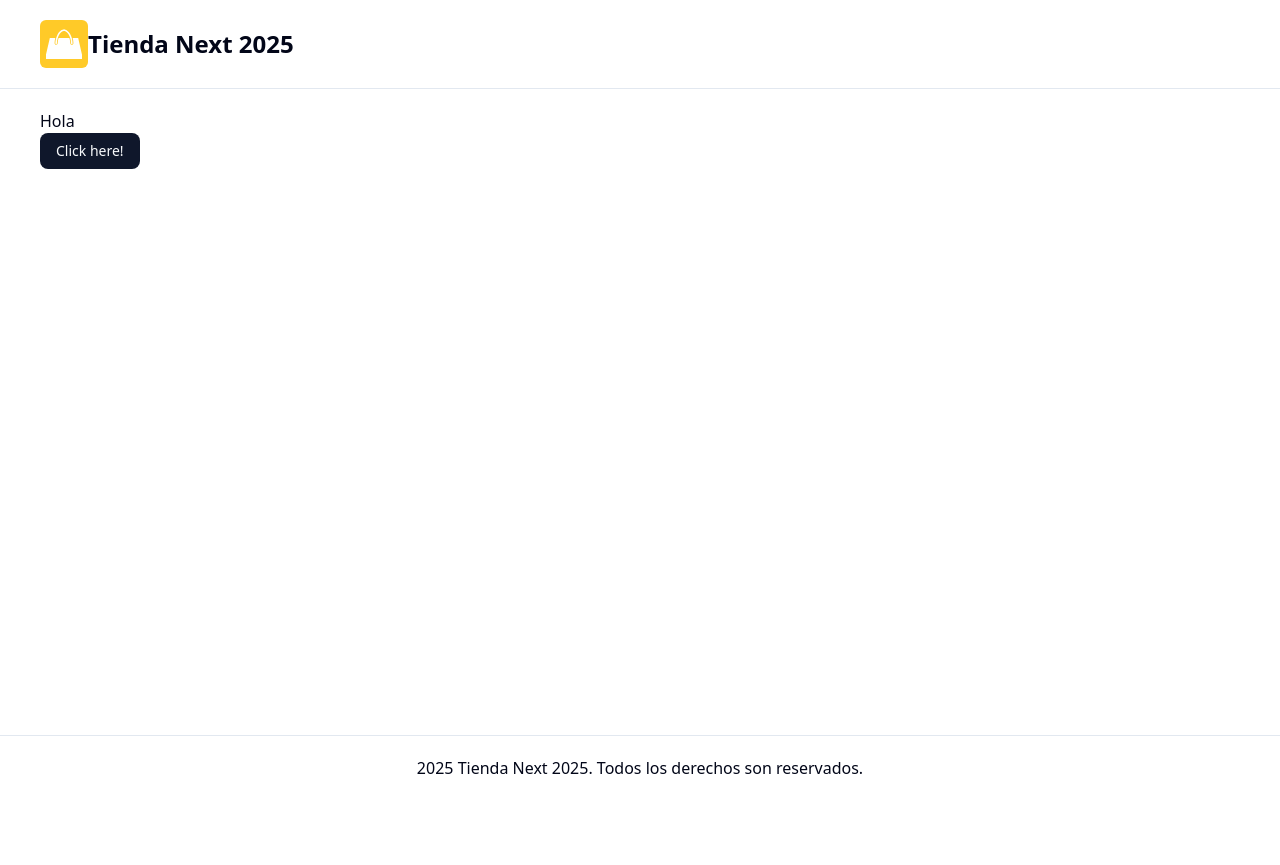
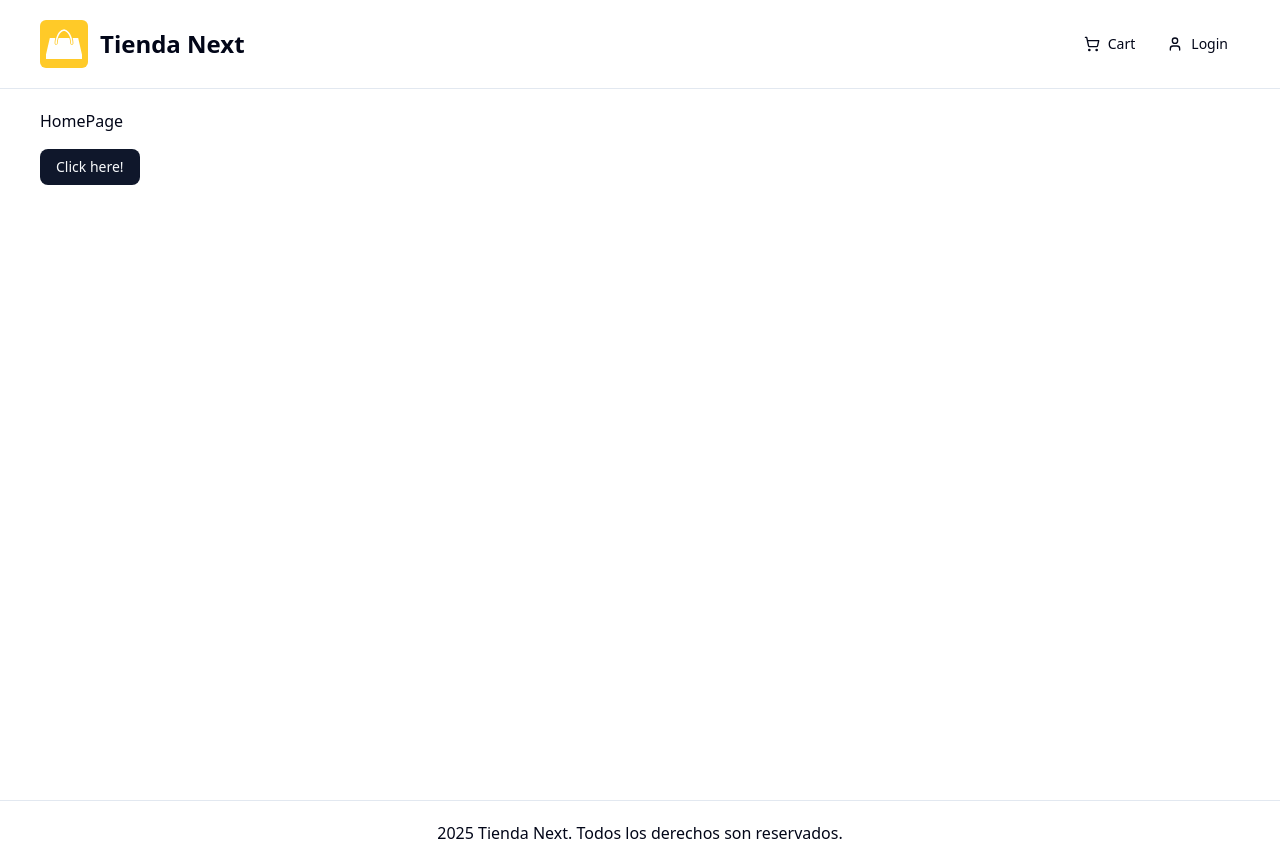
Before and after one commit to sunfeax/React-Next, a Next.js app: page / in a window 1280 px wide. Before the commit the page ends 800 px from the top, so only its background shows below. Built offline with nearby package versions, Linux system fonts and the light colour scheme; no server answers.

Commit message:
add 2 buttons in Header component. fix packages, fix root layout and page structure

```diff
--- a/app/(root)/layout.tsx
+++ b/app/(root)/layout.tsx
@@ -8,8 +8,10 @@ export default function RootLayout({
 }>) {
   return (
     <>
-      <Header />
-      <main className="flex-1">{children}</main>
+      <div className="flex h-screen flex-col">
+        <Header />
+        {children}
+      </div>
       <Footer />
     </>
   );
--- a/app/(root)/page.tsx
+++ b/app/(root)/page.tsx
@@ -4,8 +4,10 @@ import { Button } from "@/components/ui/button";
 const HomePage = () => {
   return (
     <div className="wrapper">
-      <div>Hola</div>
-      <Button variant="default">Click here!</Button>
+      <div>HomePage</div>
+      <Button variant={"default"} className="my-4">
+        Click here!
+      </Button>
     </div>
   );
 };
--- a/components/shared/header/index.tsx
+++ b/components/shared/header/index.tsx
@@ -1,7 +1,8 @@
 import { APP_NAME } from '@/lib/constants';
-import { ShoppingCart, UserIcon } from 'lucide-react';
+import { ShoppingCartIcon, UserIcon } from 'lucide-react';
 import Link from 'next/link';
 import Image from 'next/image';
+import { Button } from '@/components/ui/button';
 
 export default function Header() {
     return (
@@ -9,15 +10,25 @@ export default function Header() {
             <div className='wrapper flex-between'>
                 <div className='flex-start'>
                     <Link href={'/'} className='flex-start'>
-                        <Image src="/logo.svg" alt={"Home"} width={48} height={48} />
+                        <Image src="/logo.svg" alt={'Home'} width={48} height={48} />
                     </Link>
-                    <span className='hidden lg:block font-bold text-2xl'>
+                    <span className='hidden lg:block font-bold text-2xl ml-3'>
                         {APP_NAME}
                     </span>
                 </div>
-                {/* <div className='space '>
+                <div className='space-x-2'>
+                <Button asChild variant={'ghost'}>
+                    <Link href={'/cart'}>
+                        <ShoppingCartIcon />Cart
+                    </Link>
+                </Button>
+                <Button asChild variant={'ghost'}>
+                    <Link href={'/login'}>
+                        <UserIcon />Login
+                    </Link>
+                </Button>
 
-                </div> */}
+                </div>
             </div>
         </header>
     )
--- a/lib/constants/index.ts
+++ b/lib/constants/index.ts
@@ -1,3 +1,3 @@
-export const APP_NAME = process.env.NEXT_PUBLIC_APP_NAME || 'Tienda Next 2025'
-export const APP_DESC = process.env.NEXT_PUBLIC_APP_DESCRIPTION || 'Este es decripción por defecto de Tienda Next 2025'
+export const APP_NAME = process.env.NEXT_PUBLIC_APP_NAME || 'Tienda Next'
+export const APP_DESC = process.env.NEXT_PUBLIC_APP_DESCRIPTION || 'Este es decripción por defecto de Tienda Next'
 export const APP_BASEURL = process.env.NEXT_PUBLIC_SERVER_URL || "https://localhost:3000"
--- a/package.json
+++ b/package.json
@@ -13,7 +13,7 @@
     "class-variance-authority": "^0.7.1",
     "clsx": "^2.1.1",
     "lucide-react": "^0.546.0",
-    "next": "15.5.6",
+    "next": "^15.5.6",
     "next-themes": "^0.4.6",
     "react": "19.1.0",
     "react-dom": "19.1.0",
```
Also changed, not shown: 1 other file (tests, documents, lock files or other folders).
